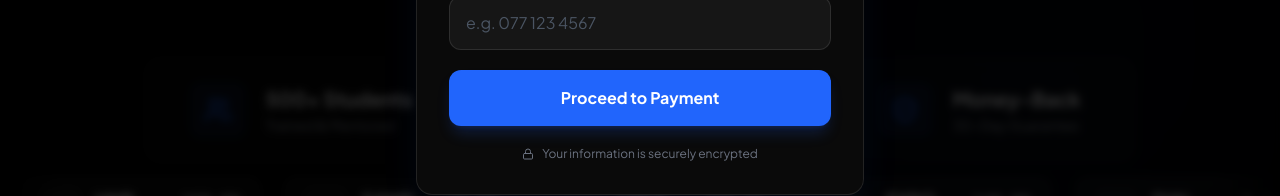
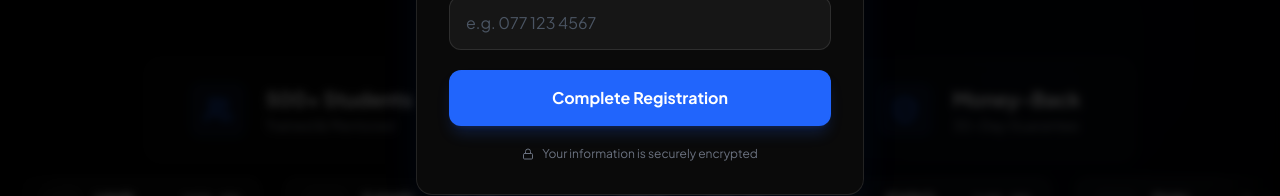
Before and after one commit to rvakees-hub/renzo, a React (Vite) app: page / in a window 1280 px wide. Both pictures are taken after a click on the button "Register Now". Shown: the part 1262-1458 px from the top of the page. Built offline with nearby package versions, Linux system fonts and the light colour scheme; no server answers.

Commit message:
feat: Update redirect URL and button text
Changes the lead form modal to redirect to the student signup page instead of PayHere. Updates the submit button text and loading state text to reflect this change.

```diff
--- a/components/LeadFormModal.tsx
+++ b/components/LeadFormModal.tsx
@@ -64,10 +64,10 @@ const LeadFormModal: React.FC<LeadFormModalProps> = ({ isOpen, onClose }) => {
         new Promise(resolve => setTimeout(resolve, 2000))
     ]);
 
-    // 3. Redirect to PayHere
+    // 3. Redirect to the signup page
     // We purposely do NOT close the modal so the "Redirecting..." spinner remains visible
     // while the browser handles the navigation.
-    window.location.href = "https://payhere.lk/pay/o6e4bc6cd";
+    window.location.href = "https://www.renzoacademy.com/student-signup/renzobro-online";
   };
 
   return (
@@ -136,10 +136,10 @@ const LeadFormModal: React.FC<LeadFormModalProps> = ({ isOpen, onClose }) => {
           >
             {isSubmitting ? (
                 <>
-                    <Loader2 size={20} className="animate-spin" /> Redirecting to Payment...
+                    <Loader2 size={20} className="animate-spin" /> Redirecting...
                 </>
             ) : (
-                'Proceed to Payment'
+                'Complete Registration'
             )}
           </button>
 
```
